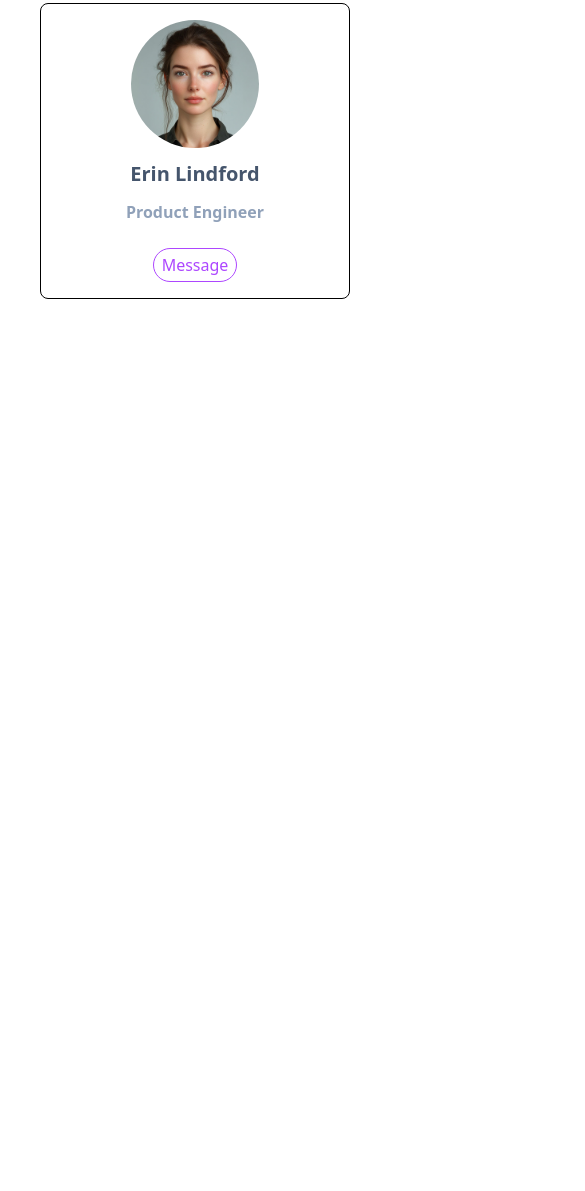
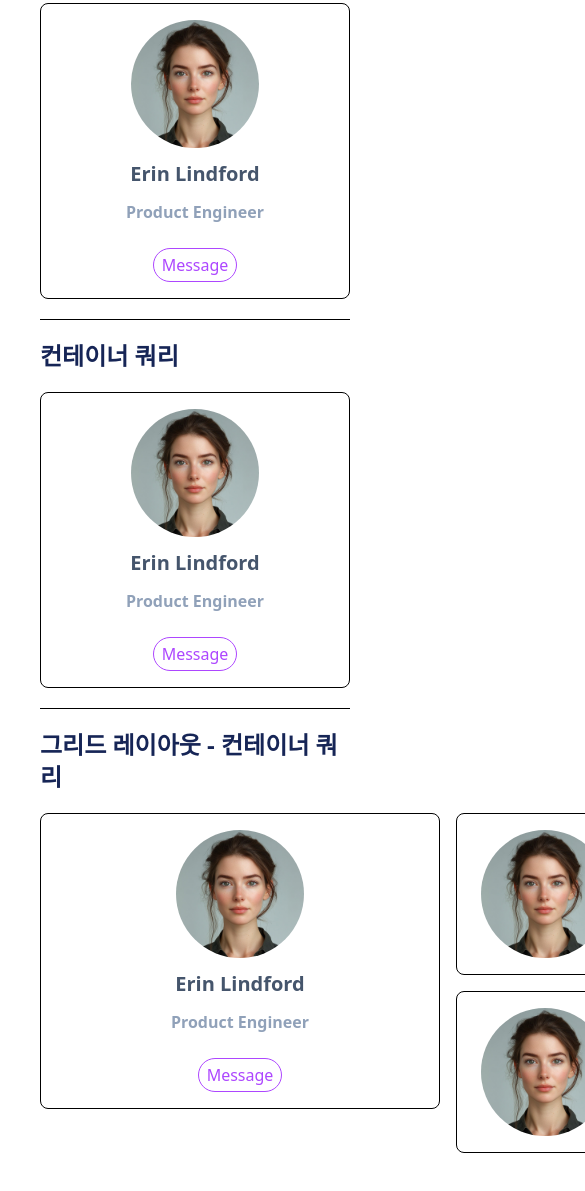
Before and after one commit to seulbinim/learn-tailwind-vite, a website built with Vite: page src/core/04-responsive-design.html in a window 390 px wide. Shown: the part 189-1380 px from the top of the page, 585 px wide, since content can reach past the window. Before the commit the page ends 844 px from the top, so only its background shows below. Built offline with nearby package versions, Linux system fonts and the light colour scheme; a web font is replaced by a local one.

Commit message:
반응형 디자인 - 컨테이너 쿼리

```diff
--- a/src/core/04-responsive-design.html
+++ b/src/core/04-responsive-design.html
@@ -24,8 +24,55 @@
       <div class="contents md:flex md:flex-col md:flex-1 md:gap-3 md:items-start">
         <p class="text-slate-600 text-xl font-bold">Erin Lindford</p>
         <p class="text-slate-400 font-semibold">Product Engineer</p>
-        <!-- 모든 중단점 : 위쪽 여백 12ㅔㅌ-->
+        <!-- 모든 중단점 : 위쪽 여백 12px-->
         <button class="mt-3 border px-2 py-1 rounded-3xl text-purple-500" type="button">Message</button>
+      </div>
+    </div>
+    <hr class="my-5" />
+    <h2 class="my-5 text-2xl font-bold text-blue-950">컨테이너 쿼리</h2>
+    <div class="@container">
+      <div class="min-w-min border rounded-lg py-4 px-6 flex flex-col gap-3 items-center @md:flex-row @md:gap-4">
+        <img class="w-32 h-32 rounded-full" src="/src/assets/images/character-01.jpg" alt="" />
+        <div class="contents @md:flex @md:flex-col @md:flex-1 @md:gap-3 @md:items-start">
+          <p class="text-slate-600 text-xl font-bold">Erin Lindford</p>
+          <p class="text-slate-400 font-semibold">Product Engineer</p>
+          <button class="mt-3 border px-2 py-1 rounded-3xl text-purple-500" type="button">Message</button>
+        </div>
+      </div>
+    </div>
+    <hr class="my-5" />
+    <h2 class="my-5 text-2xl font-bold text-blue-950">그리드 레이아웃 - 컨테이너 쿼리</h2>
+    <!-- 그리드 컨테이너 -->
+    <div class="grid grid-cols-[400px_600px] gap-4">
+      <div class="@container row-span-2">
+        <div class="min-w-min border rounded-lg py-4 px-6 flex flex-col gap-3 items-center @md:flex-row @md:gap-4">
+          <img class="w-32 h-32 rounded-full" src="/src/assets/images/character-01.jpg" alt="" />
+          <div class="contents @md:flex @md:flex-col @md:flex-1 @md:gap-3 @md:items-start">
+            <p class="text-slate-600 text-xl font-bold">Erin Lindford</p>
+            <p class="text-slate-400 font-semibold">Product Engineer</p>
+            <button class="mt-3 border px-2 py-1 rounded-3xl text-purple-500" type="button">Message</button>
+          </div>
+        </div>
+      </div>
+      <div class="@container">
+        <div class="min-w-min border rounded-lg py-4 px-6 flex flex-col gap-3 items-center @md:flex-row @md:gap-4">
+          <img class="w-32 h-32 rounded-full" src="/src/assets/images/character-01.jpg" alt="" />
+          <div class="contents @md:flex @md:flex-col @md:flex-1 @md:gap-3 @md:items-start">
+            <p class="text-slate-600 text-xl font-bold">Erin Lindford</p>
+            <p class="text-slate-400 font-semibold">Product Engineer</p>
+            <button class="mt-3 border px-2 py-1 rounded-3xl text-purple-500" type="button">Message</button>
+          </div>
+        </div>
+      </div>
+      <div class="@container">
+        <div class="min-w-min border rounded-lg py-4 px-6 flex flex-col gap-3 items-center @md:flex-row @md:gap-4">
+          <img class="w-32 h-32 rounded-full" src="/src/assets/images/character-01.jpg" alt="" />
+          <div class="contents @md:flex @md:flex-col @md:flex-1 @md:gap-3 @md:items-start">
+            <p class="text-slate-600 text-xl font-bold">Erin Lindford</p>
+            <p class="text-slate-400 font-semibold">Product Engineer</p>
+            <button class="mt-3 border px-2 py-1 rounded-3xl text-purple-500" type="button">Message</button>
+          </div>
+        </div>
       </div>
     </div>
   </body>
```
